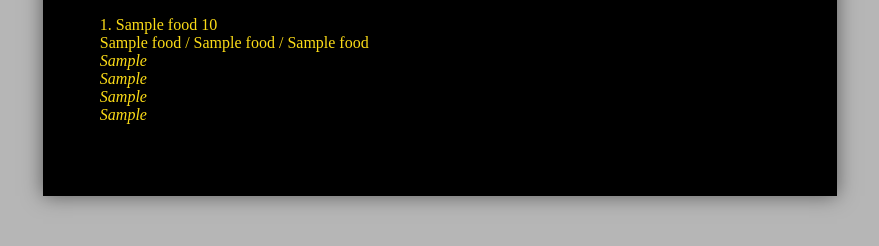
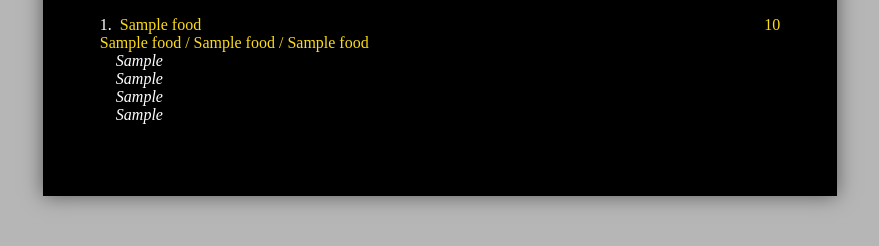
Before and after one commit to jiri-one/easymenu, a Django app: template uzlatekachny/templates/index.html in a window 1280 px wide. Shown: the part 190-436 px from the top of the page, without its empty margins (200-1079 px from the left). Run offline with Django 4.2, Linux system fonts and the light colour scheme; the template is opened without the code that fills it: most values are stand-ins (such as "Sample title", 1, 10 or a date in 2020).

Commit message:
improved styles

```diff
--- a/uzlatekachny/static/styles.css
+++ b/uzlatekachny/static/styles.css
@@ -10,6 +10,26 @@ img {
   margin-left: auto;
   margin-right: auto;
 }
+
+.food_first_line {
+  display: flex;
+}
+
+.food_name_cs {
+  padding-left: 0.5em;
+  flex-grow: 1;
+}
+
+.ingredients {
+  padding-left: 1em;
+  font-style: italic;
+  color: white;
+}
+
+.food_id {
+  color: white;
+}
+
 
 @page {
   size: A4;
--- a/uzlatekachny/templates/index.html
+++ b/uzlatekachny/templates/index.html
@@ -18,23 +18,30 @@
     <th><img src="{% static 'logo_new_mini.png' %}" alt="U Zlaté Kachny"></th>
     <th>Facebook</th>
   </tr>
-</table>
-
+  </table>
+  <div class='food_list'>
     {% for food in object_list %}
       <p>
-      {{ food.pk }}. {{ food.name_cs }} {{ food.price }}</br>
-      {{ food.name_en }} / {{ food.name_de }} / {{ food.name_ru }}</br>
+      <div class='food_first_line'>
+        <div class='food_id'>{{ food.pk }}.</div>
+        <div class='food_name_cs'> {{ food.name_cs }}</div>
+        <div class='food_price'>{{ food.price }}</div>
+      </div> <!-- food_first_line -->
+      <div class='food_translations'>
+      {{ food.name_en }} / {{ food.name_de }} / {{ food.name_ru }}
+      </div> <!-- food_translations -->
       {% if food.ingredients_cs %}
-        <i>
+        <div class='ingredients'>
         {{ food.ingredients_cs }}</br>
         {{ food.ingredients_en }}</br>
         {{ food.ingredients_de }}</br>
         {{ food.ingredients_ru }}
-        </i>
+        </div> <!-- ingredients -->
       {% endif %}
       </p>
     {% endfor %}
-  </div>
+  </div><!-- food_list -->
+  </div><!-- page -->
 </body>
 
 </html>
```
